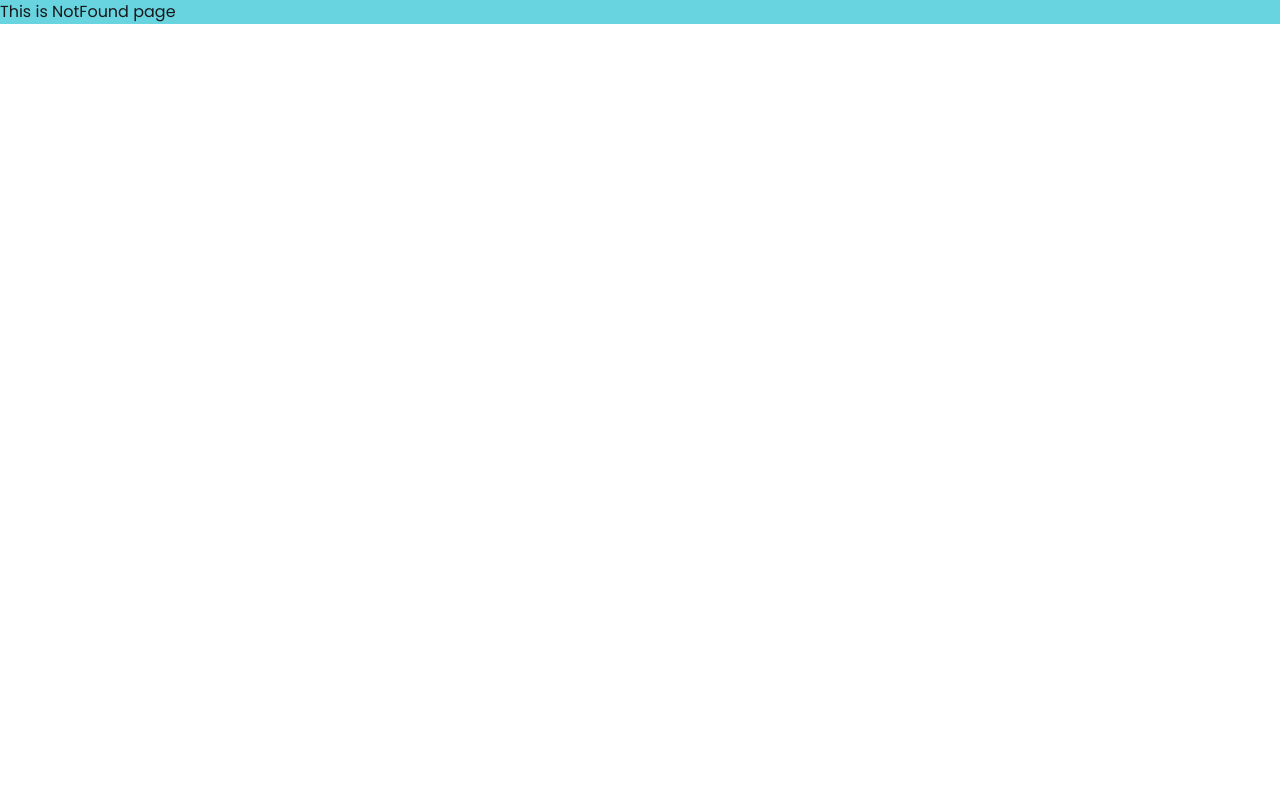
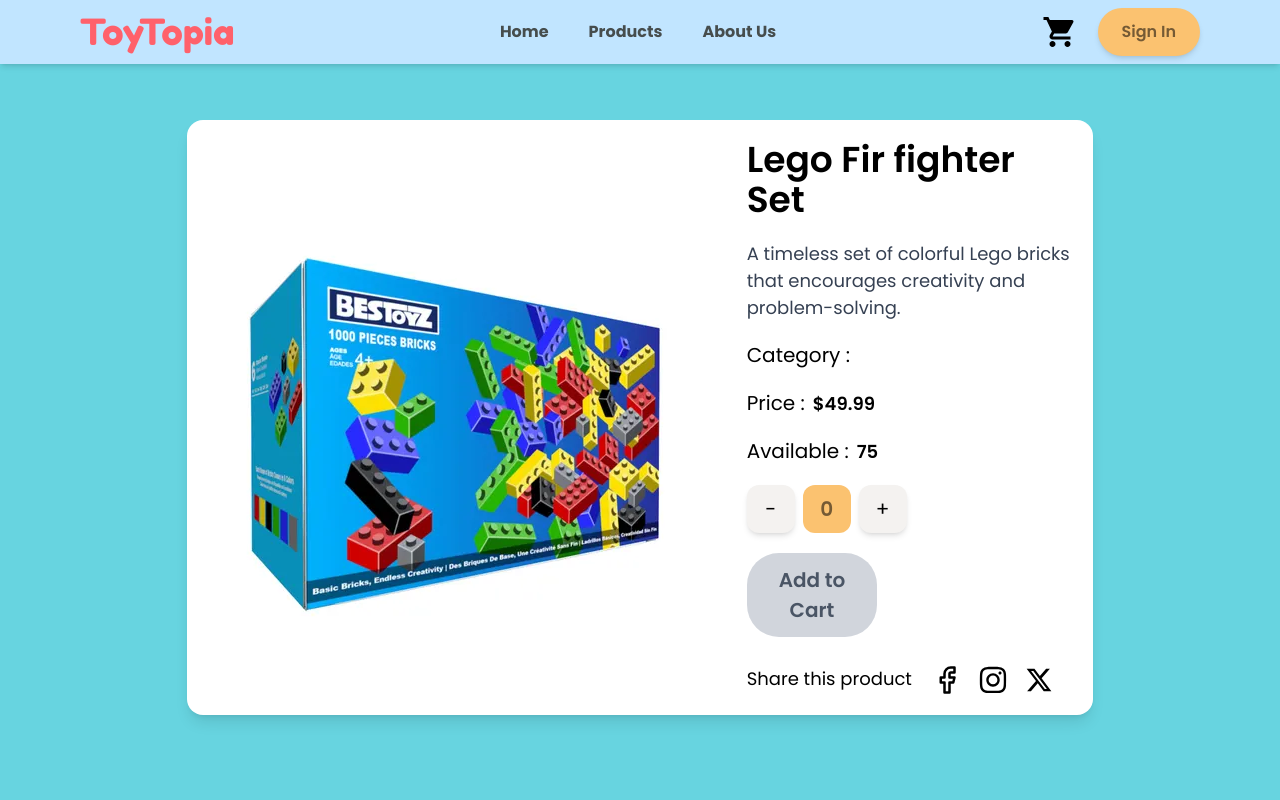
Before and after one commit to mezbahDev/ToyTopia, a React (Vite) app: page /toys/1 in a window 1280 px wide. Shown: the top 800 px of the page. Built offline with nearby package versions, Linux system fonts and the light colour scheme.

Commit message:
toy details added

```diff
--- a/src/components/Card.jsx
+++ b/src/components/Card.jsx
@@ -1,6 +1,12 @@
 import React from "react";
+import { Link, useNavigate } from "react-router-dom";
 
 const Card = ({ toy }) => {
+  const navigate = useNavigate();
+
+  const shortDescription =
+    toy.description.split(" ").slice(0, 15).join(" ") + "...";
+
   return (
     <div className="bg-white p-4 flex flex-col justify-between h-full gap-3 rounded-2xl shadow-lg hover:shadow-lg transition-shadow">
       <div className="bg-[#FEEEC1] rounded-2xl overflow-hidden flex justify-center items-center">
@@ -21,15 +27,26 @@
         </p>
       </div>
 
-      <h2 className="font-semibold text-[20px] hover:text-[#559BD7] cursor-pointer text-black">
+      <h2
+        className="font-semibold text-[20px] hover:text-[#559BD7] cursor-pointer text-black"
+        onClick={() => navigate(`/toys/${toy.toyId}`)}
+      >
         {toy.toyName}
       </h2>
 
-      <p className="text-[#54576B] text-[14px]">{toy.description}</p>
+      <p className="text-[#54576B] text-[14px]">
+        {shortDescription}{" "}
+        <span
+          className="text-blue-500 cursor-pointer hover:underline"
+          onClick={() => navigate(`/toys/${toy.toyId}`)}
+        >
+          See More
+        </span>
+      </p>
 
       <p className="text-[18px] text-black">${toy.price}</p>
 
-      <button className="w-full bg-[#FBC270] p-2 rounded-2xl text-[#00000088] cursor-pointer font-semibold text-[20px]  hover:bg-[#4178a1] transition-colors hover:text-white">
+      <button className="w-full bg-[#FBC270] p-2 rounded-2xl shadow-md text-[#00000088] cursor-pointer font-semibold text-[20px]  hover:bg-[#4178a1] transition-colors hover:text-white">
         Add to Cart
       </button>
     </div>
--- a/src/components/Footer.jsx
+++ b/src/components/Footer.jsx
@@ -68,14 +68,14 @@
           />
         </div>
 
-        <button className="w-7/12 bg-[#FBC270] py-3 cursor-pointer rounded-full text-[#00000088] font-semibold text-[20px] hover:bg-[#4178a1] hover:text-white transition-colors">
+        <button className="w-7/12 shadow-md bg-[#FBC270] py-3 cursor-pointer rounded-full text-[#00000088] font-semibold text-[20px] hover:bg-[#4178a1] hover:text-white transition-colors">
           Subscribe
         </button>
 
         <div className="flex items-center gap-4 mt-2 text-2xl text-white">
           <FiFacebook className="text-[30px] cursor-pointer hover:scale-[1.5]" />
           <FaInstagram className="text-[30px] cursor-pointer hover:scale-[1.5]" />
-          <RiTwitterXFill className="text-30px] cursor-pointer hover:scale-[1.5]" />
+          <RiTwitterXFill className="text-[30px] cursor-pointer hover:scale-[1.5]" />
         </div>
       </div>
 
--- a/src/components/Header.jsx
+++ b/src/components/Header.jsx
@@ -32,11 +32,11 @@
 
       <div className="flex items-center gap-5">
         <Link to="/cart">
-          <MdShoppingCart className="text-4xl text-black cursor-pointer" />
+          <MdShoppingCart className="text-4xl text-black cursor-pointer" />{" "}
         </Link>
         <Link
-          to="/login"
-          className="bg-[#FBC270] py-3 px-6 rounded-full text-[#00000088] font-semibold cursor-pointer hover:bg-[#4178a1] transition-colors hover:text-white"
+          to="/signin"
+          className="bg-[#FBC270] py-3 px-6 rounded-full shadow-md text-[#00000088] font-semibold cursor-pointer hover:bg-[#4178a1] transition-colors hover:text-white"
         >
           Sign In
         </Link>
--- a/src/components/Hero.jsx
+++ b/src/components/Hero.jsx
@@ -65,7 +65,7 @@
               {banner.title}
             </h1>
             <p className="mb-6 text-2xl text-[#646464]">{banner.description}</p>
-            <button className="bg-[#FBC270] text-[#00000088] px-6 py-3 font-semibold rounded-full hover:bg-[#4178a1] transition-colors hover:text-white cursor-pointer">
+            <button className="bg-[#FBC270] text-[#00000088] px-6 py-3 font-semibold shadow-md rounded-full hover:bg-[#4178a1] transition-colors hover:text-white cursor-pointer">
               Shop Now
             </button>
           </div>
--- a/src/components/TrendyToys.jsx
+++ b/src/components/TrendyToys.jsx
@@ -16,7 +16,7 @@
   return (
     <div className="max-w-[1500px] mx-auto px-5 my-[100px]">
       <h1
-        className="text-5xl font-semibold mb-10 text-center text-[#242424] "
+        className="text-[70px] mb-10 text-center text-[#000000] "
         style={{ fontFamily: "Fredoka One" }}
       >
         Trendy Toys
@@ -31,7 +31,7 @@
       <div className="flex justify-center mt-8">
         <button
           onClick={() => navigate("/products", { state: { toys } })}
-          className="bg-[#FBC270] text-[#00000088] font-semibold px-10 py-5 mt-5 rounded-full hover:bg-[#4178a1] transition-colors text-[20px] cursor-pointer"
+          className="bg-[#FBC270] text-[#00000088] shadow-md font-semibold px-10 py-5 mt-5 rounded-full hover:bg-[#4178a1] transition-colors text-[20px] cursor-pointer"
         >
           Discover More
         </button>
--- a/src/pages/Products.jsx
+++ b/src/pages/Products.jsx
@@ -56,7 +56,7 @@
           </p>
           <button
             onClick={() => navigate("/")}
-            className="bg-[#FBC270] py-3 px-6 rounded-full text-white font-semibold text-[20px] cursor-pointer hover:bg-[#4178a1] transition-colors text-lg"
+            className="bg-[#FBC270] py-3 px-6 shadow-md rounded-full text-white font-semibold text-[20px] cursor-pointer hover:bg-[#4178a1] transition-colors text-lg"
           >
             Back to Home
           </button>
--- a/src/pages/SignUp.jsx
+++ b/src/pages/SignUp.jsx
@@ -86,7 +86,7 @@
 
           <button
             type="submit"
-            className="bg-[#FBC270] text-gray-700 font-semibold py-3 rounded-full hover:bg-[#4178a1] hover:text-white transition-colors cursor-pointer"
+            className="bg-[#FBC270] shadow-md text-gray-700 font-semibold py-3 rounded-full hover:bg-[#4178a1] hover:text-white transition-colors cursor-pointer"
           >
             Sign Up
           </button>
--- a/src/pages/Signin.jsx
+++ b/src/pages/Signin.jsx
@@ -57,7 +57,7 @@
 
           <button
             type="submit"
-            className="bg-[#FBC270] text-[#00000088] font-semibold py-3 rounded-full hover:bg-[#4178a1] hover:text-white transition-colors cursor-pointer"
+            className="bg-[#FBC270] text-[#00000088] shadow-md font-semibold py-3 rounded-full hover:bg-[#4178a1] hover:text-white transition-colors cursor-pointer"
           >
             Sign In
           </button>
--- /dev/null
+++ b/src/pages/ToyDetails.jsx
@@ -0,0 +1,127 @@
+import React, { useEffect, useState } from "react";
+import { useParams } from "react-router-dom";
+import { FiFacebook } from "react-icons/fi";
+import { FaInstagram } from "react-icons/fa6";
+import { RiTwitterXFill } from "react-icons/ri";
+
+const ToyDetails = () => {
+  const { id } = useParams();
+  const [toy, setToy] = useState(null);
+  const [loading, setLoading] = useState(true);
+  const [quantity, setQuantity] = useState(0);
+
+  useEffect(() => {
+    fetch("/data.json")
+      .then((res) => res.json())
+      .then((data) => {
+        const foundToy = data.find((t) => t.toyId === parseInt(id));
+        setToy(foundToy);
+        setLoading(false);
+      })
+      .catch((err) => {
+        console.error("Error fetching data:", err);
+        setLoading(false);
+      });
+  }, [id]);
+
+  if (loading)
+    return (
+      <div className="flex justify-center items-center min-h-screen text-xl text-gray-500">
+        Loading...
+      </div>
+    );
+
+  if (!toy)
+    return (
+      <div className="flex justify-center items-center min-h-screen text-xl text-gray-500">
+        Toy not found
+      </div>
+    );
+
+  const handleIncrease = () => {
+    if (quantity < toy.availableQuantity) setQuantity(quantity + 1);
+  };
+
+  const handleDecrease = () => {
+    if (quantity > 0) setQuantity(quantity - 1);
+  };
+
+  return (
+    <div className="flex items-center text-black px-20 w-10/12 mx-auto">
+      <div className="flex items-center gap-10 bg-white p-5 rounded-2xl mx-auto justify-center shadow-lg">
+        <img
+          src={toy.pictureURL}
+          alt={toy.toyName}
+          className="w-[200px] h-[200px] sm:w-[300px] sm:h-[300px] md:w-[400px] md:h-[400px] lg:w-[500px] lg:h-[500px] bg-[#67D4E0] rounded-2xl object-cover"
+        />
+
+        <div className="flex flex-col gap-5">
+          <h2 className="text-4xl font-semibold">{toy.toyName}</h2>
+          <p className="text-[18px] text-gray-700">{toy.description}</p>
+
+          <div className="flex items-center gap-2">
+            <span className="text-xl">Category :</span>
+            <p className="font-semibold text-[18px]">{toy.category}</p>
+          </div>
+
+          <div className="flex items-center gap-2">
+            <span className="text-xl">Price :</span>
+            <p className="font-semibold text-[18px]">${toy.price}</p>
+          </div>
+
+          <div className="flex items-center gap-2">
+            <span className="text-xl">Available :</span>
+            <p className="font-semibold text-[18px]">{toy.availableQuantity}</p>
+          </div>
+
+          <div className="flex gap-2 text-xl items-center">
+            <button
+              onClick={handleDecrease}
+              className="flex justify-center items-center w-12 h-12 rounded-xl bg-[#F4F2F0] cursor-pointer shadow-md hover:bg-[#e0e0e0]"
+            >
+              -
+            </button>
+
+            <span className="flex justify-center items-center w-12 h-12 rounded-xl bg-[#FBC270] text-[#00000088] font-semibold text-[20px]">
+              {quantity}
+            </span>
+
+            <button
+              onClick={handleIncrease}
+              className={`flex justify-center items-center w-12 h-12 rounded-xl cursor-pointer shadow-md transition-colors ${
+                quantity < toy.availableQuantity
+                  ? "bg-[#F4F2F0] hover:bg-[#e0e0e0]"
+                  : "bg-gray-300 cursor-not-allowed"
+              }`}
+              disabled={quantity >= toy.availableQuantity}
+            >
+              +
+            </button>
+          </div>
+
+          <button
+            className={`w-2/5 px-2 py-3 rounded-4xl font-semibold text-[20px] transition-colors ${
+              quantity === 0
+                ? "bg-gray-300 text-gray-600 cursor-not-allowed"
+                : "bg-[#FBC270] text-[#00000088] hover:bg-[#4178a1] hover:text-white"
+            }`}
+            disabled={quantity === 0}
+          >
+            Add to Cart
+          </button>
+
+          <div className="flex gap-5 mt-2">
+            <p className="text-[18px]">Share this product</p>
+            <div className="flex gap-4">
+              <FiFacebook className="text-[30px] cursor-pointer hover:scale-[1.5] transition-transform" />
+              <FaInstagram className="text-[30px] cursor-pointer hover:scale-[1.5] transition-transform" />
+              <RiTwitterXFill className="text-[30px] cursor-pointer hover:scale-[1.5] transition-transform" />
+            </div>
+          </div>
+        </div>
+      </div>
+    </div>
+  );
+};
+
+export default ToyDetails;
--- a/src/routes/router.jsx
+++ b/src/routes/router.jsx
@@ -7,6 +7,7 @@
 import ShoppingCart from "../pages/ShoppingCart";
 import NotFound from "../pages/NotFound";
 import SignUp from "../pages/SignUp";
+import ToyDetails from "../pages/ToyDetails";
 
 const router = createBrowserRouter([
   {
@@ -16,9 +17,10 @@
       { path: "/", element: <Home /> },
       { path: "/products", element: <Products /> },
       { path: "/aboutus", element: <AboutUs /> },
-      { path: "/login", element: <Signin /> },
+      { path: "/signin", element: <Signin /> },
       { path: "/cart", element: <ShoppingCart /> },
       { path: "/signup", element: <SignUp /> },
+      { path: "/toys/:id", element: <ToyDetails /> },
     ],
   },
   { path: "*", element: <NotFound /> },
```
Also changed, not shown: public/assets/blockset.png (added), 1 other file (tests, documents, lock files or other folders).
